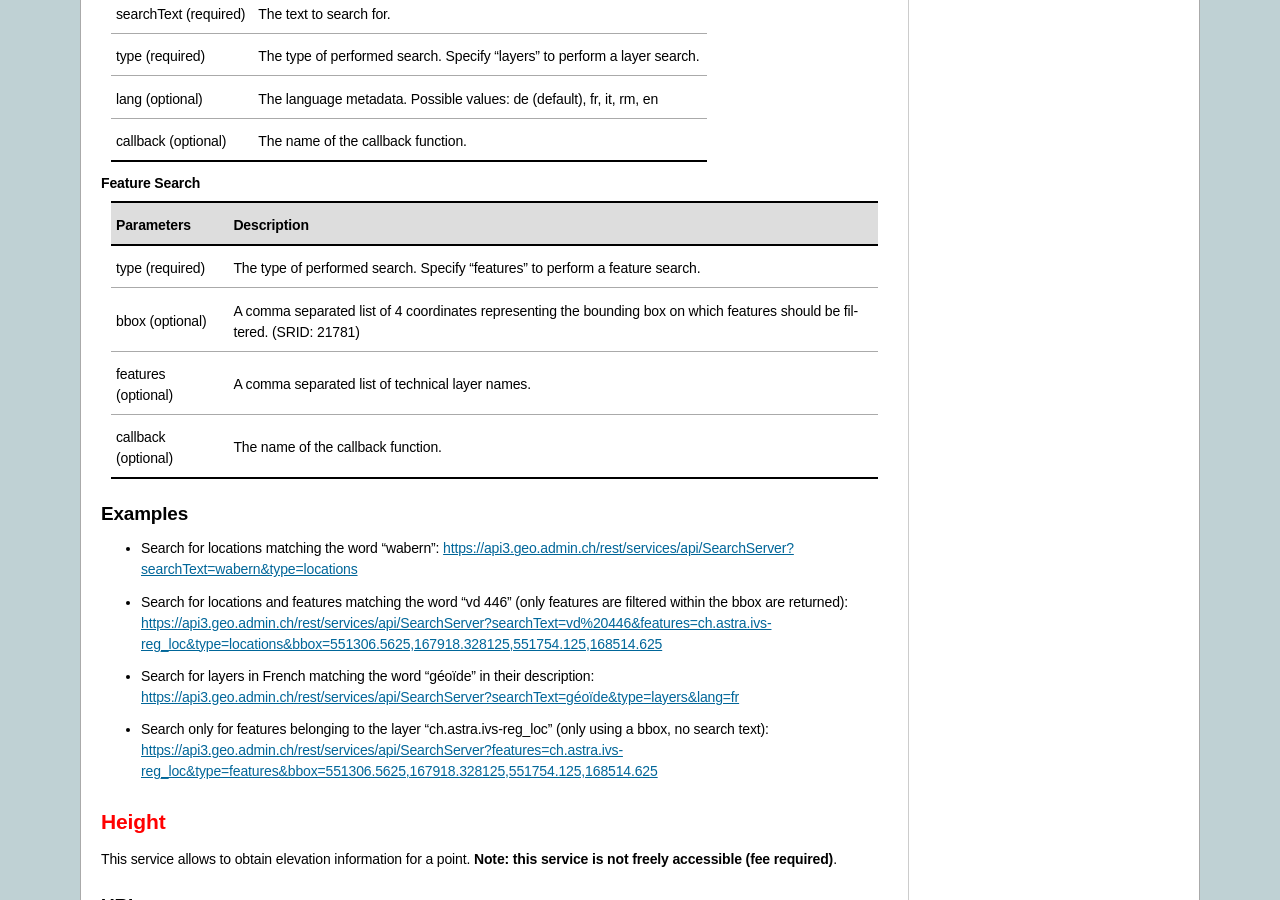
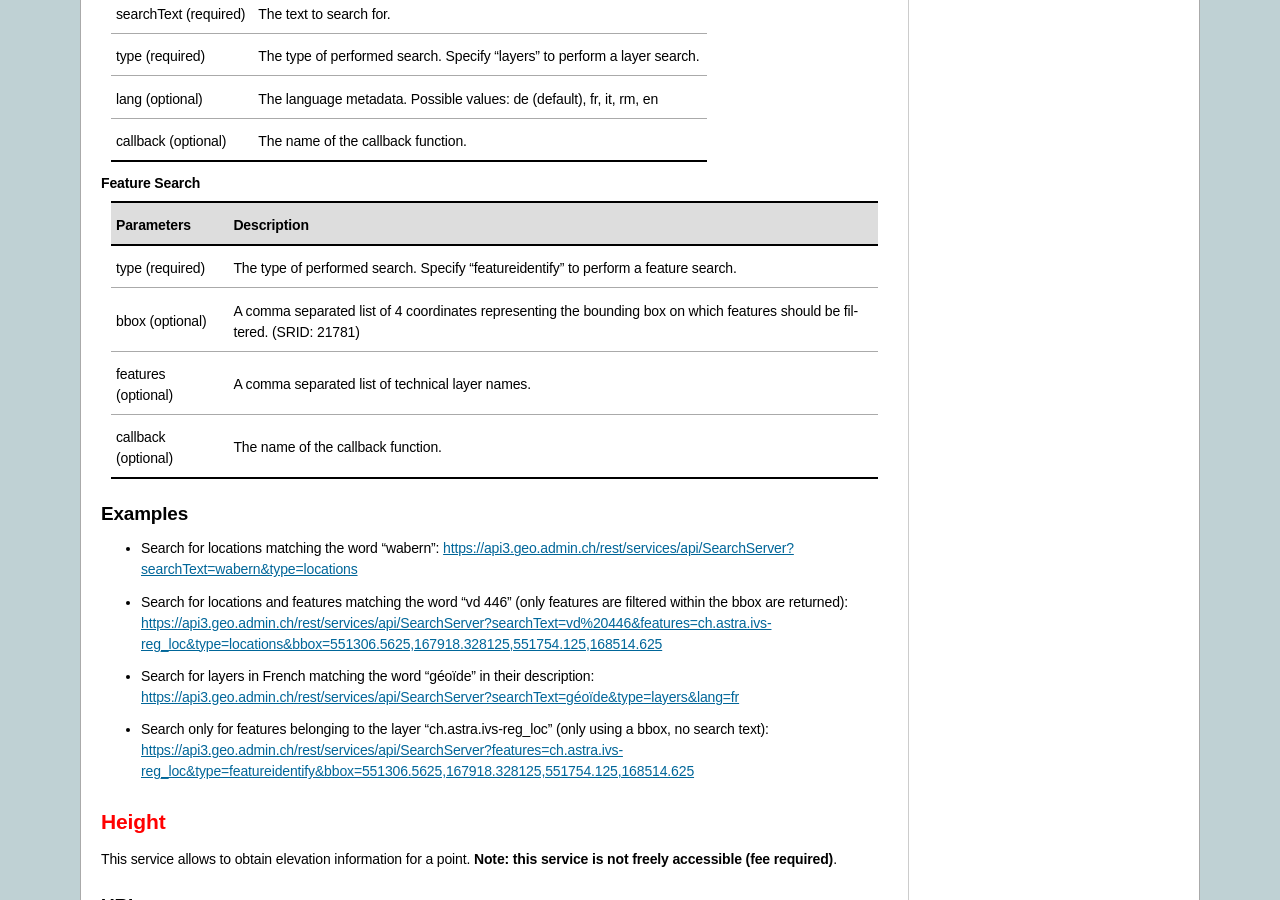
Before and after one commit to swisstopo-test/doc-chsdi3, a Sphinx documentation site: the page built from source/services/sdiservices.rst, in a window 1280 px wide and 900 px high, scrolled down 4425 px. Built offline with Sphinx 7.4.7, drawn with Linux system fonts in a browser that asks for light colours; formulas are drawn with MathJax 3.

Commit message:
Change type name and adpat doc and tests

```diff
--- a/source/services/sdiservices.rst
+++ b/source/services/sdiservices.rst
@@ -242,7 +242,7 @@ Only RESTFul interface is available.
 +-----------------------------------+-------------------------------------------------------------------------------------------+
 | Parameters                        | Description                                                                               |
 +===================================+===========================================================================================+
-| type (required)                   | The type of performed search. Specify “features” to perform a feature search.             |
+| type (required)                   | The type of performed search. Specify “featureidentify” to perform a feature search.      |
 +-----------------------------------+-------------------------------------------------------------------------------------------+
 | bbox (optional)                   | A comma separated list of 4 coordinates representing the bounding box on which features   |
 |                                   | should be filtered. (SRID: 21781)                                                         |
@@ -258,7 +258,7 @@ Examples
 - Search for locations matching the word “wabern”: `https://api3.geo.admin.ch/rest/services/api/SearchServer?searchText=wabern&type=locations <../../../rest/services/api/SearchServer?searchText=wabern&type=locations>`_
 - Search for locations and features matching the word “vd 446” (only features are filtered within the bbox are returned): `https://api3.geo.admin.ch/rest/services/api/SearchServer?searchText=vd%20446&features=ch.astra.ivs-reg_loc&type=locations&bbox=551306.5625,167918.328125,551754.125,168514.625 <../../../rest/services/api/SearchServer?searchText=vd%20446&features=ch.astra.ivs-reg_loc&type=locations&bbox=551306.5625,167918.328125,551754.125,168514.625>`_
 - Search for layers in French matching the word “géoïde” in their description: `https://api3.geo.admin.ch/rest/services/api/SearchServer?searchText=géoïde&type=layers&lang=fr <../../../rest/services/api/SearchServer?searchText=géoïde&type=layers&lang=fr>`_
-- Search only for features belonging to the layer “ch.astra.ivs-reg_loc” (only using a bbox, no search text): `https://api3.geo.admin.ch/rest/services/api/SearchServer?features=ch.astra.ivs-reg_loc&type=features&bbox=551306.5625,167918.328125,551754.125,168514.625 <../../../rest/services/api/SearchServer?features=ch.astra.ivs-reg_loc&type=features&bbox=551306.5625,167918.328125,551754.125,168514.625>`_
+- Search only for features belonging to the layer “ch.astra.ivs-reg_loc” (only using a bbox, no search text): `https://api3.geo.admin.ch/rest/services/api/SearchServer?features=ch.astra.ivs-reg_loc&type=featureidentify&bbox=551306.5625,167918.328125,551754.125,168514.625 <../../../rest/services/api/SearchServer?features=ch.astra.ivs-reg_loc&type=featureidentify&bbox=551306.5625,167918.328125,551754.125,168514.625>`_
 
 .. _height_description:
 
```
